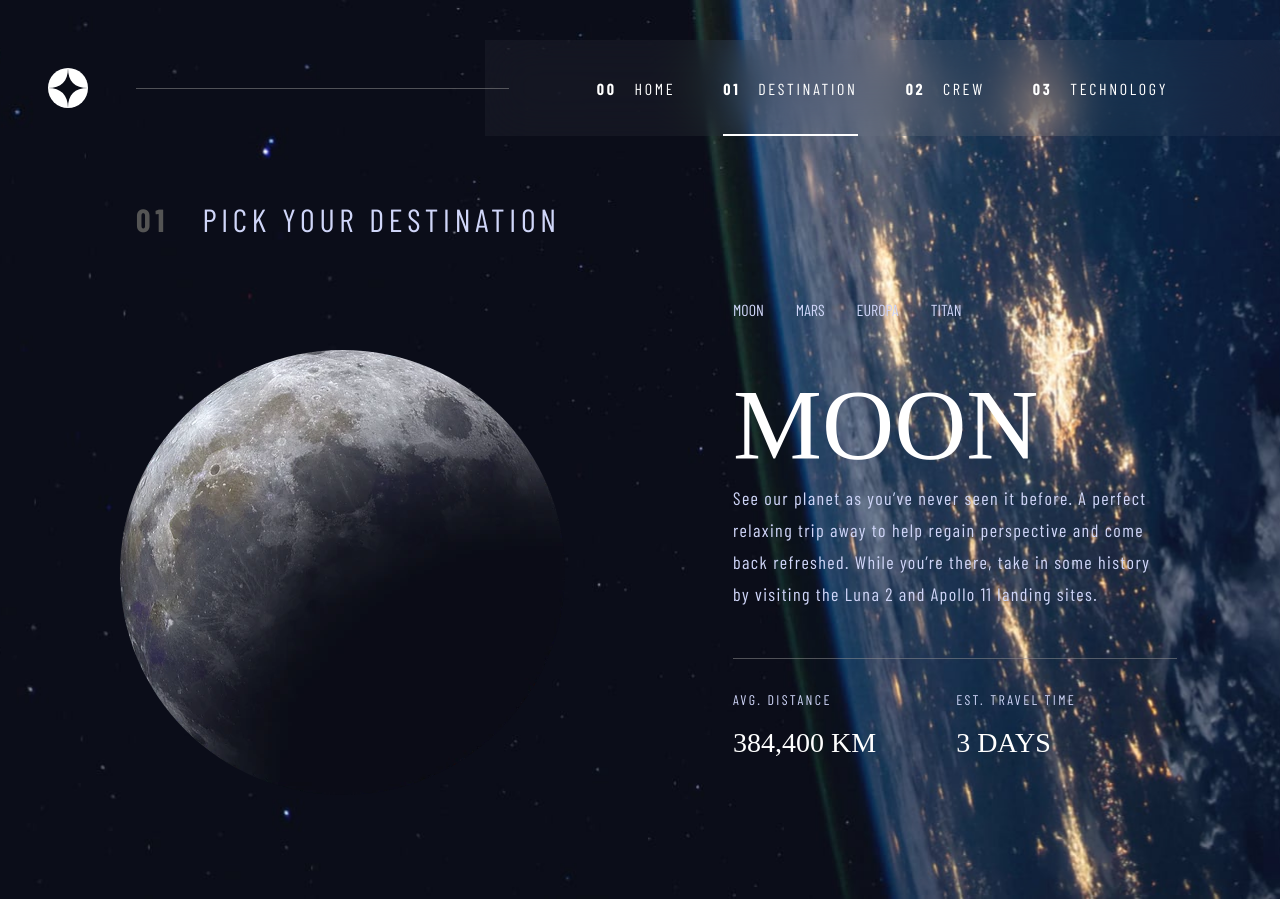
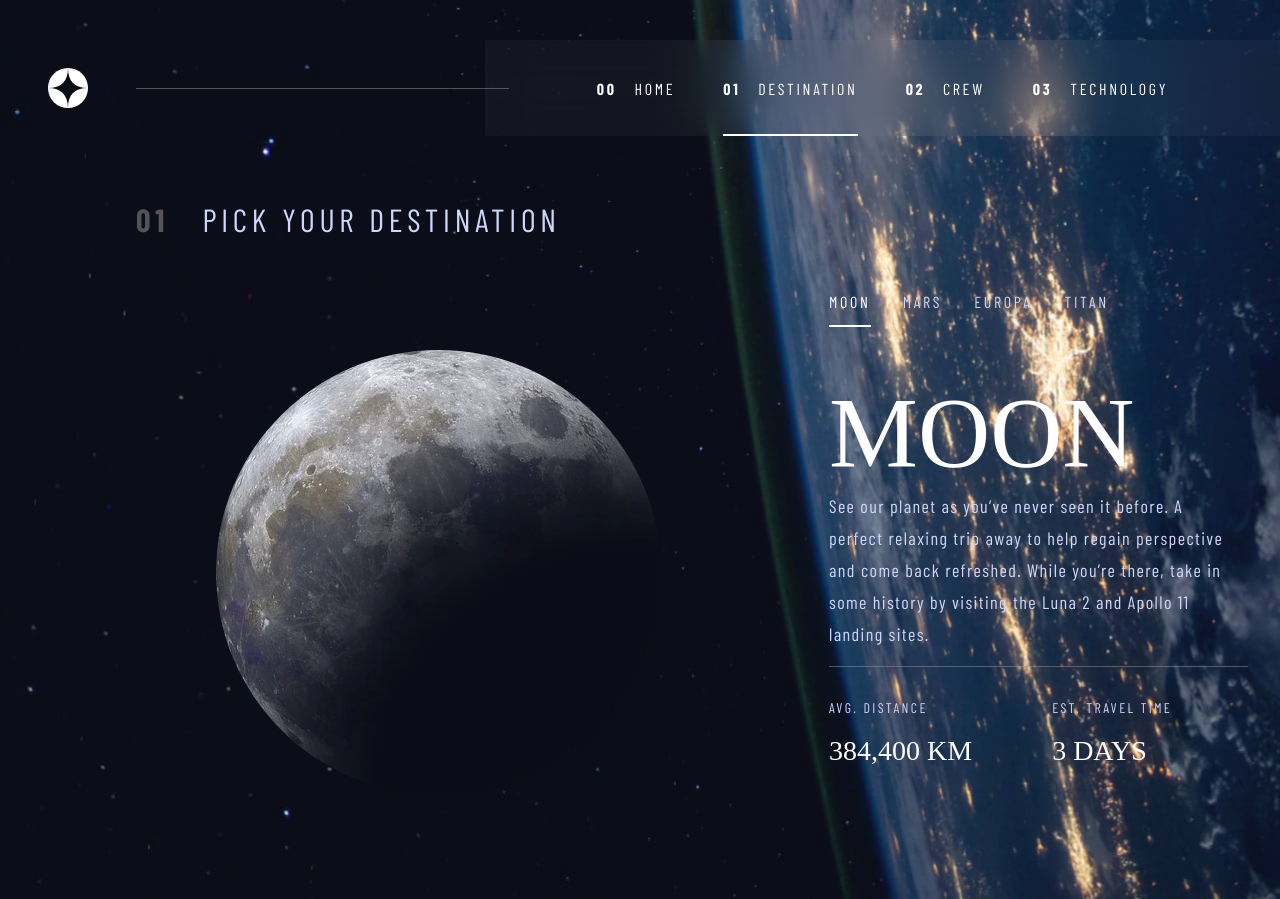
Before and after one commit to marinaongithub/space-tourism-website, a React (Vite) app: page /destination in a window 1280 px wide. Built offline with nearby package versions, Linux system fonts and the light colour scheme; a web font is replaced by a local one.

Commit message:
Styled planet buttons when clicked

```diff
--- a/src/components/destination/Destinations.jsx
+++ b/src/components/destination/Destinations.jsx
@@ -13,13 +13,20 @@ const Destinations = () => {
   const [planetSelected, setPlanetSelected] = useState(initialPlanet);
   console.log(planetSelected);
 
-  const changePlanet = (event) => {
+  const changePlanetData = (event) => {
     event.preventDefault();
-    const buttonClicked = event.currentTarget.id; // get the id of the button clicked which correspond to the index in the json data
-    console.log(Number(buttonClicked));
-    setPlanetSelected(planetsData[Number(buttonClicked)]); // convert the id into a number and get the corresponding planet Data
-    console.log(planetSelected.images.webp);
-  }
+    const buttonClicked = event.currentTarget;
+    const buttons = document.querySelectorAll(".planetList button");
+    console.log(buttons);
+
+    // convert the id into a number and get the corresponding planet Data
+    setPlanetSelected(planetsData[Number(buttonClicked.id)])
+    console.log(planetSelected.name);
+    console.log(buttonClicked.textContent);
+
+    // Add the "selected" class only on the selected button
+    buttons.forEach((btn) => btn == buttonClicked ? btn.className = "selected" : btn.className = "");
+    }
 
   return (
     <div className="destination flex ff-barlow">
@@ -33,16 +40,16 @@ const Destinations = () => {
         <nav>
           <ul className="planetList flex">
             <li>
-              <button id="0" onClick={changePlanet}>{planetsData[0].name}</button>
+              <button id="0" className="selected" onClick={changePlanetData}>{planetsData[0].name}</button>
             </li>
             <li>
-              <button id="1" onClick={changePlanet}>{planetsData[1].name}</button>
+              <button id="1" onClick={changePlanetData}>{planetsData[1].name}</button>
             </li>
             <li>
-              <button id="2" onClick={changePlanet}>{planetsData[2].name}</button>
+              <button id="2"  onClick={changePlanetData}>{planetsData[2].name}</button>
             </li>
             <li>
-              <button id="3" onClick={changePlanet}>{planetsData[3].name}</button>
+              <button id="3" onClick={changePlanetData}>{planetsData[3].name}</button>
             </li>
           </ul>
         </nav>
--- a/src/components/destination/destinations.css
+++ b/src/components/destination/destinations.css
@@ -51,10 +51,10 @@ h2, h3 {
 }
 
 
-.planetList li:active {
+/* .planetList li:active {
     padding-bottom: calc(1rem - 2.5px);
     border-bottom: 2.5px solid #fff;
-}
+} */
 
 .planetList button {
     cursor: pointer;
@@ -62,7 +62,15 @@ h2, h3 {
     border: none;
     font: inherit;
     color: inherit;
+    letter-spacing: 2.7px;
     padding: 0;
+}
+
+.planetList button.selected {
+    color: #fff;
+    padding-bottom: calc(1rem - 2.5px);
+    border-bottom: 2.5px solid #fff;
+
 }
 
 .details h3 {
@@ -158,7 +166,7 @@ h2, h3 {
         .planetImg {
             width: 445px;
             height: 445px;
-            margin: 6rem 0 3rem 3rem;
+            margin: 6rem 0 3rem 9rem;
         }
 
         .details h3 {
@@ -175,6 +183,7 @@ h2, h3 {
             padding-inline: 0 6px;
             font-size: 18px;
             line-height: 32px;
+            height: 177px;
         }
 
         .metrics {
```
Also changed, not shown: src/components/header/Header.css (indentation only), 15 other files (tests, documents, lock files or other folders).
